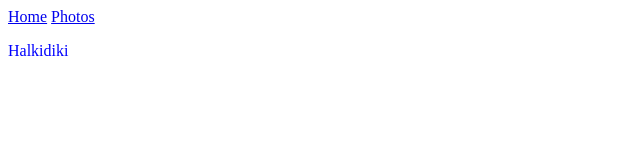
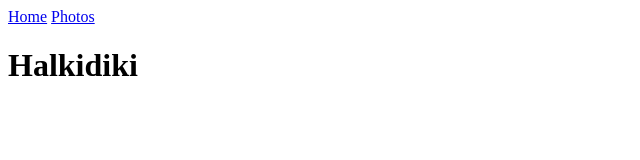
Before and after one commit to aleksandarni/haldiki, a plain HTML site: page index.html in a window 1280 px wide. Shown: the whole page, without its empty margins (0-640 px from the left). Drawn offline with Linux system fonts and the light colour scheme.

Commit message:
Update index.html

```diff
--- a/index.html
+++ b/index.html
@@ -11,6 +11,6 @@
         <a href="#">Home</a>
         <a href="#">Photos</a>
       </nav>
-      <p>Halkidiki</p>
+      <h1>Halkidiki</h1>
   </body>
 </html>
```
